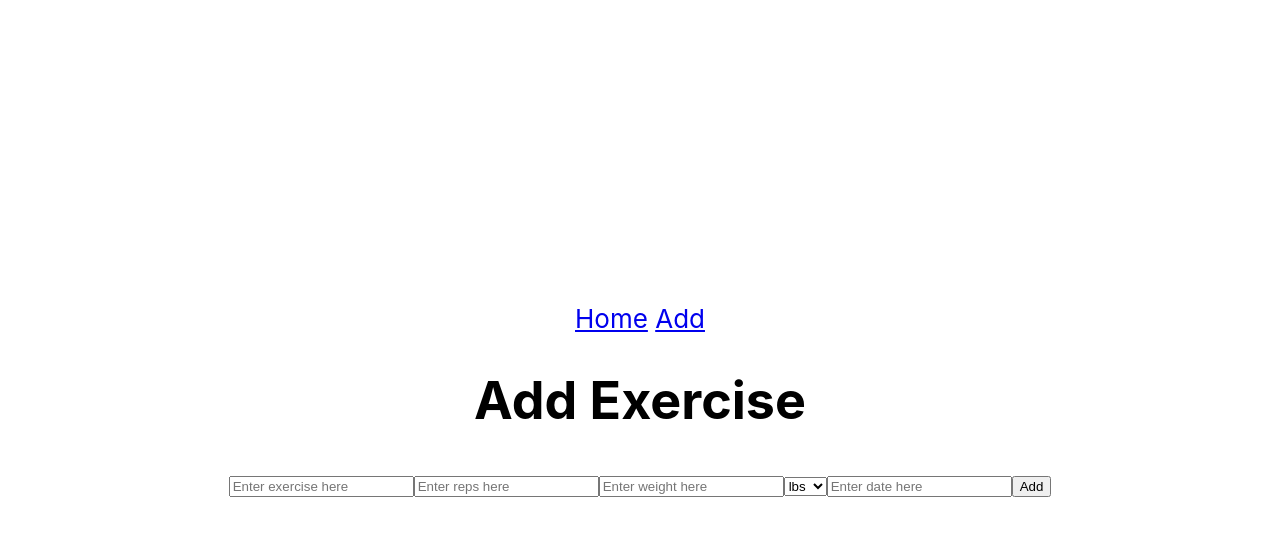
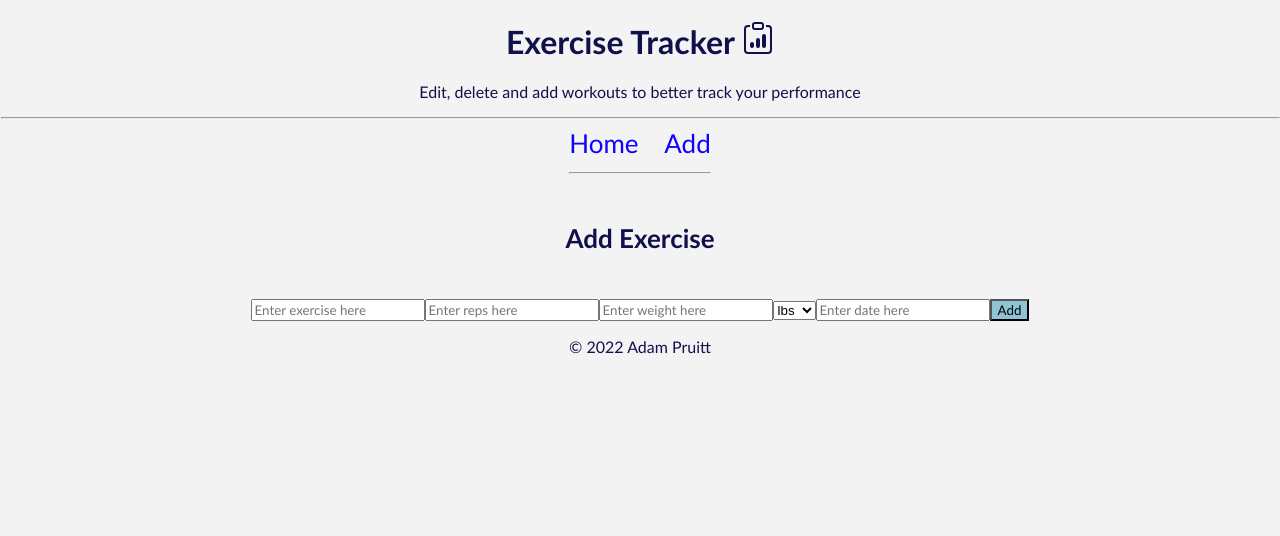
Before and after one commit to apruitt13/290Assignment7, a React (Create React App) app in the folder exercise-ui/: page /add-exercise in a window 1280 px wide. Shown: the top 536 px of the page. Built offline with nearby package versions, Linux system fonts and the light colour scheme.

Commit message:
Working on minor things like css.

```diff
--- a/exercise-ui/src/App.css
+++ b/exercise-ui/src/App.css
@@ -1,13 +1,60 @@
 body {
-  background-color: rgb(255,255,255);
+  background-color: rgb(243, 243, 243);
+  font-family: 'Trebuchet MS', 'Lucida Sans Unicode', 'Lucida Grande', 'Lucida Sans', Arial, sans-serif;
+  color:rgb(16, 16, 75);
+  margin: auto;
+  padding: 0.5px;
+  text-align: center;
+}
+h1{
+  color:rgb(16, 16, 75);
 }
 
+h4{
+  color:rgb(16, 16, 75);
+}
+
+
+table, tr, th {
+  border: 2px solid rgb(36, 34, 57);
+  padding: 0.5px;
+  color: green;
+  background: rgb(143, 195, 214)
+}
+
+table, tr, td{
+  border: 2px solid grey;
+  color: rgb(16, 16, 75);
+  padding: 1px;
+
+}
+a{
+  color: #1100ff;
+  text-decoration: None;
+}
+
+table, tr:nth-child(odd){
+  color: yellow;
+  border: 2px solid grey;
+  padding: 1px;
+  background: rgb(181, 229, 241);
+}
+
+input{
+  font-family: 'Trebuchet MS', 'Lucida Sans Unicode', 'Lucida Grande', 'Lucida Sans', Arial, sans-serif;
+}
+button {
+  font-family: 'Trebuchet MS', 'Lucida Sans Unicode', 'Lucida Grande', 'Lucida Sans', Arial, sans-serif;
+  background-color: rgb(143, 195, 214);
+  text-align: center;
+
+}
 .App {
   text-align: center;
 }
 
 .App-header {
-  min-height: 100vh;
+
   display: flex;
   flex-direction: column;
   align-items: center;
--- a/exercise-ui/src/App.js
+++ b/exercise-ui/src/App.js
@@ -6,6 +6,7 @@ import AddExercisePage from './pages/AddExercisePage';
 import EditExercisePage from './pages/EditExercisePage';
 import {useState} from 'react';
 import { Link } from 'react-router-dom';
+import {BsClipboardData} from 'react-icons/bs'
 
 function App() {
   const [exerciseToEdit, setExerciseToEdit] = useState();
@@ -14,13 +15,17 @@ function App() {
     <div className="App">
 
       <Router>
+        <header> <h1>Exercise Tracker <BsClipboardData/></h1>
+        <p>Edit, delete and add workouts to better track your performance</p>
+        <hr/>
+        </header>
+
         <div className="App-header">
           <nav class = "Navigation">
-            <o1>
-              <Link to = "/">Home</Link>
-                &nbsp;
-              <Link to = "/add-exercise">Add</Link>
-            </o1>
+            <o1><Link to = "/"> Home </Link></o1>
+            &nbsp;&nbsp;
+            <o1><Link to = "/add-exercise"> Add </Link></o1>
+            <hr/>
           </nav>
           <Route path="/" exact>
             <HomePage  setExerciseToEdit = {setExerciseToEdit}/>
@@ -32,6 +37,7 @@ function App() {
             <EditExercisePage exerciseToEdit = {exerciseToEdit}/>
           </Route>
           </div>
+          <footer> <p>© 2022 Adam Pruitt</p> </footer>
       </Router>
     </div>
   );
--- a/exercise-ui/src/pages/AddExercisePage.js
+++ b/exercise-ui/src/pages/AddExercisePage.js
@@ -31,7 +31,7 @@ export const AddExercisePage = () => {
 
     return (
         <div>
-            <h1>Add Exercise</h1>
+            <h4>Add Exercise</h4>
             <input
                 type="text"
                 placeholder="Enter exercise here"
--- a/exercise-ui/src/pages/EditExercisePage.js
+++ b/exercise-ui/src/pages/EditExercisePage.js
@@ -33,7 +33,7 @@ export const EditExercisePage = ({exerciseToEdit}) => {
     return (
         <div>
 
-            <h1>Edit Exercise</h1>
+            <h4>Edit Exercise</h4>
             <input
                 type="text"
                 value={name}
--- a/exercise-ui/src/pages/HomePage.js
+++ b/exercise-ui/src/pages/HomePage.js
@@ -36,7 +36,9 @@ function HomePage({setExerciseToEdit}) {
 
     return (
         <>
+
             <h2>List of Exercise</h2>
+
             {<ExerciseList exercises={exercises} onDelete = {onDelete} onEdit={onEdit}></ExerciseList> }
 
         </>
```
